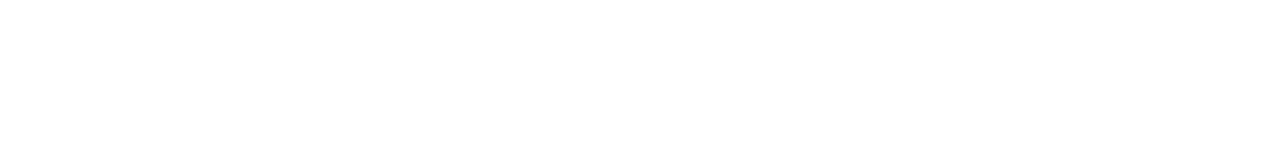
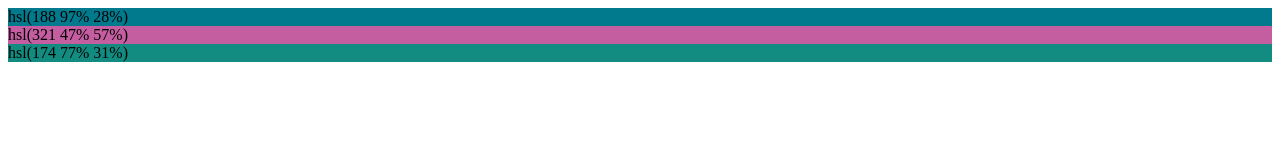
Before and after one commit to marianasortino/intro_to_css_odin, a plain HTML site: page css_values_and_units/exercise_11.html in a window 1280 px wide. Drawn offline with Linux system fonts and the light colour scheme.

Commit message:
Feat: Finish changes in index

```diff
--- a/css_values_and_units/exercise_11.html
+++ b/css_values_and_units/exercise_11.html
@@ -0,0 +1,16 @@
+<!DOCTYPE html>
+<html lang="en">
+<head>
+  <meta charset="UTF-8">
+  <meta name="viewport" content="width=device-width, initial-scale=1.0">
+  <link rel="stylesheet" href="/exercise_18.css">
+  <title>Exercise 11</title>
+</head>
+<body>
+  <div class="wrapper">
+    <div class="box one">hsl(188 97% 28%)</div>
+    <div class="box two">hsl(321 47% 57%)</div>
+    <div class="box three">hsl(174 77% 31%)</div>
+  </div>
+</body>
+</html>
--- a/exercise_18.css
+++ b/exercise_18.css
@@ -0,0 +1,11 @@
+.one {
+  background-color: hsl(188 97% 28%);
+}
+
+.two {
+  background-color: hsl(321 47% 57%);
+}
+
+.three {
+  background-color: hsl(174 77% 31%);
+}
--- a/exercise_19.css
+++ b/exercise_19.css
@@ -0,0 +1,11 @@
+.one {
+  background-color: hsl(188 97% 28% / .3);
+}
+
+.two {
+  background-color: hsl(321 47% 57% / .7);
+}
+
+.three {
+  background-color: hsl(174 77% 31% / .9);
+}
--- a/exercise_21.css
+++ b/exercise_21.css
@@ -0,0 +1,7 @@
+.box {
+  height: 300px;
+  width: 400px;
+  background-image: url(star.png);
+  background-repeat: no-repeat;
+  background-position: right 40px;
+}
--- a/exercise_22.css
+++ b/exercise_22.css
@@ -0,0 +1,11 @@
+.box {
+  width:400px;
+  padding: 1em;
+  border-radius: .5em;
+  border: 5px solid rebeccapurple;
+  background-color: lightblue;
+}
+
+.box::after {
+  content: "This is a string. I know because it is quoted in the CSS."
+}
--- /dev/null
+++ b/exercise_23.css
@@ -0,0 +1,7 @@
+.wrapper {
+  width: 400px;
+}
+
+.box {
+  width: calc(20% + 100px);
+}
```
Also changed, not shown: css_values_and_units/exercise_12.html (+16 -0 lines), css_values_and_units/exercise_13.html (+13 -0 lines), css_values_and_units/exercise_14.html (+12 -0 lines), css_values_and_units/exercise_16.html (added, +14 -0 lines), exercise_20.css (+7 -0 lines), index.html (+1 -0 lines), star.png (added).
